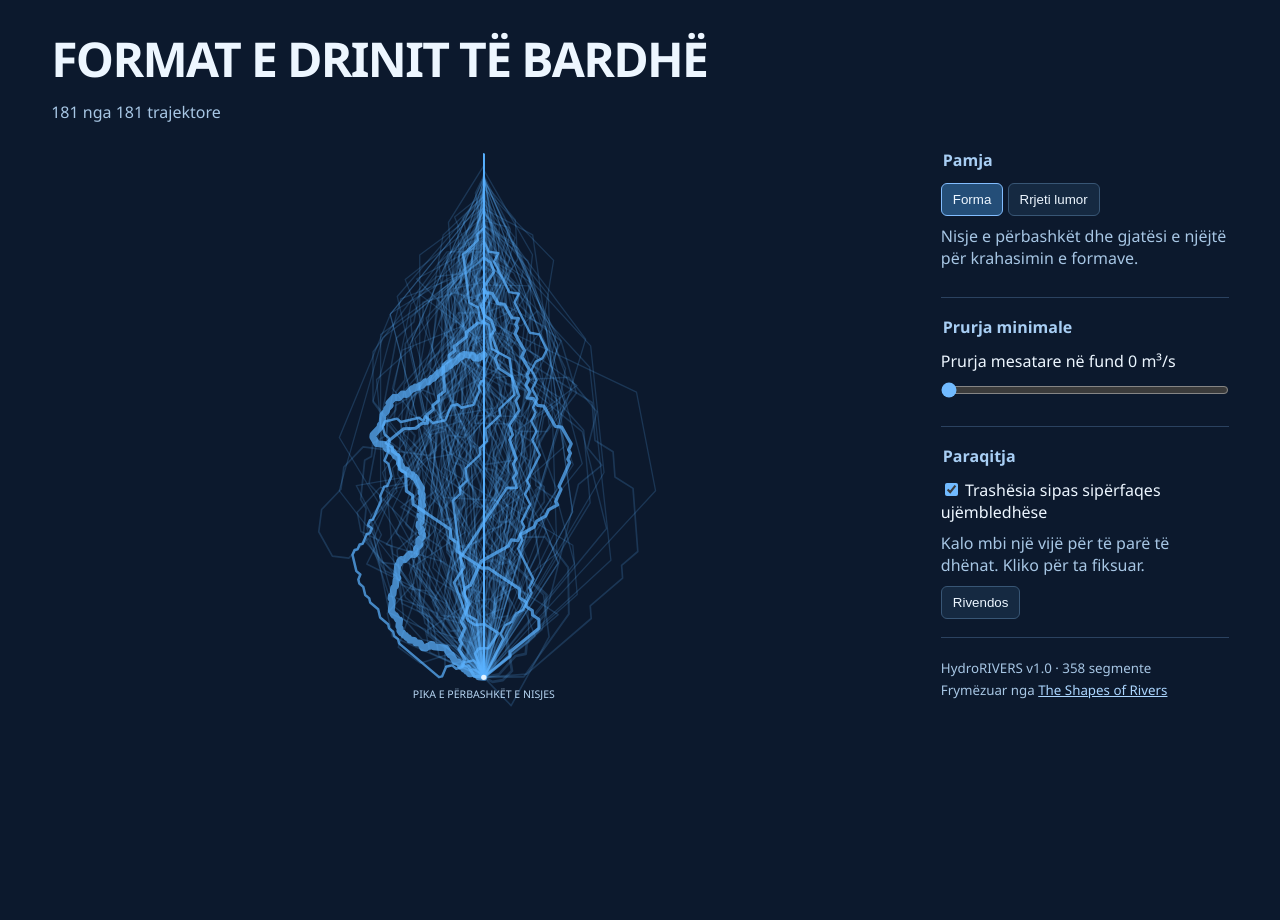
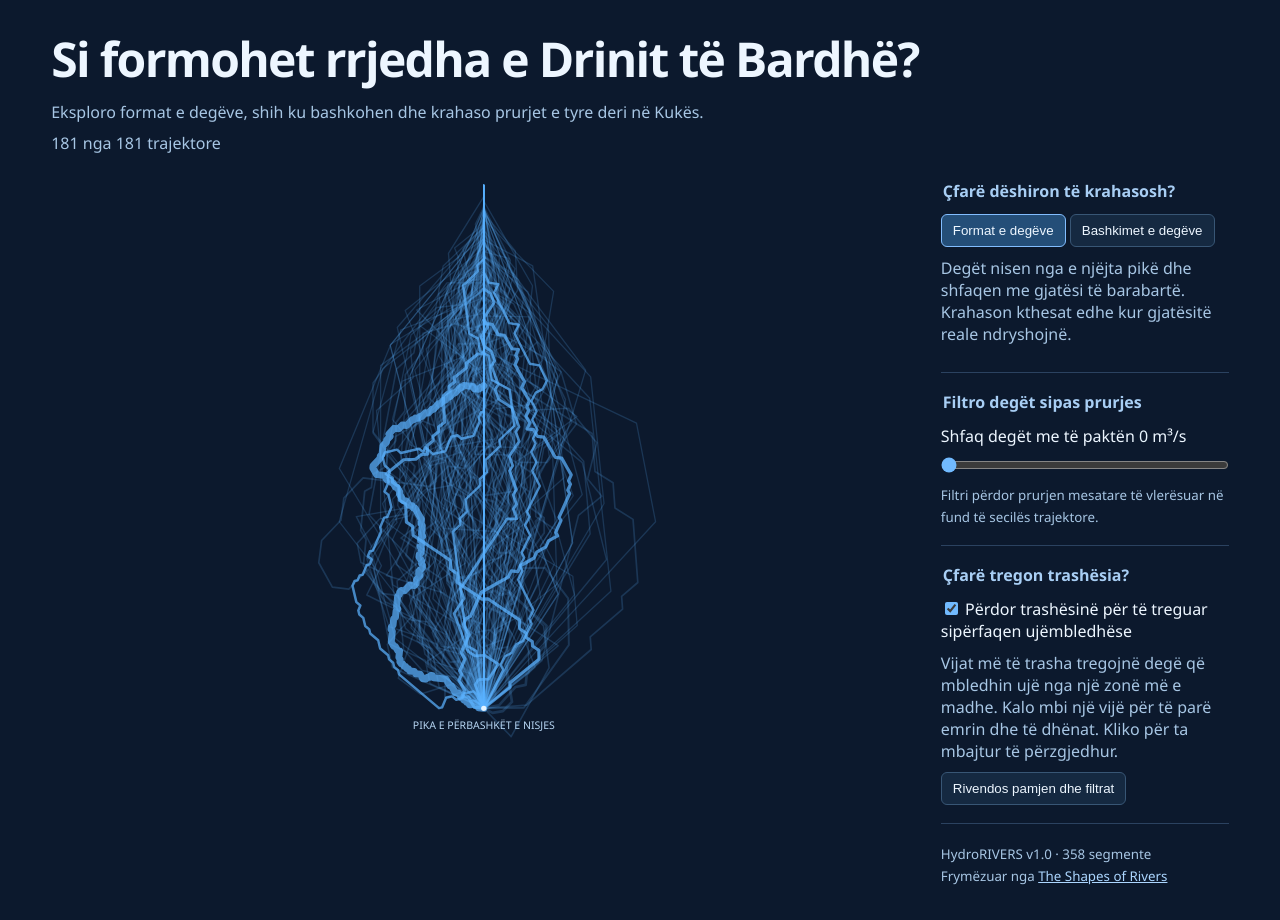
Before and after one commit to RizahMurseli/WizardRixah, a plain HTML site: page index.html in a window 1280 px wide. Before the commit the page ends 800 px from the top, so only its background shows below. Drawn offline with Linux system fonts and the light colour scheme.

Commit message:
Add files via upload

```diff
--- a/index.html
+++ b/index.html
@@ -1,6 +1,6 @@
 <!doctype html>
 <html lang="sq"><head><meta charset="utf-8"><meta name="viewport" content="width=device-width, initial-scale=1">
-<title>Format e Drinit të Bardhë</title>
+<title>Si formohet rrjedha e Drinit të Bardhë?</title>
 <style>
 :root{color-scheme:dark;font:16px "Segoe UI",sans-serif;background:#0c192d;color:#edf6ff}
 *{box-sizing:border-box}body{margin:0}main{max-width:1430px;margin:auto;padding:26px clamp(18px,4vw,60px)}
@@ -15,12 +15,12 @@ input[type=range]{width:100%;margin:10px 0}li{color:#a7c6e4}small{color:#a7c6e4}
 .hit{cursor:pointer}.visible{pointer-events:none}a{color:#acd6ff}output{color:#e9f6ff}
 @media(max-width:760px){.layout{display:flex;flex-direction:column}.figure{height:60vh;min-height:320px}aside{display:grid;grid-template-columns:repeat(auto-fit,minmax(220px,1fr));gap:10px}}
 </style></head><body><main>
-<header><h1>FORMAT E DRINIT TË BARDHË</h1><p id="count" aria-live="polite"></p></header>
+<header><h1>Si formohet rrjedha e Drinit të Bardhë?</h1><p>Eksploro format e degëve, shih ku bashkohen dhe krahaso prurjet e tyre deri në Kukës.</p><p id="count" aria-live="polite"></p></header>
 <div class="layout"><section class="figure" aria-label="Vizualizimi i degëve"><svg id="plot" viewBox="285 65 830 1090" role="group" aria-label="Trajektoret e Drinit të Bardhë"></svg><div id="tip" hidden></div></section>
 <aside>
-<fieldset><legend>Pamja</legend><button id="shape" aria-pressed="true">Forma</button> <button id="map" aria-pressed="false">Rrjeti lumor</button><p id="description"></p></fieldset>
-<fieldset><legend>Prurja minimale</legend><label for="flow">Prurja mesatare në fund <output id="value">0</output> m³/s</label><input id="flow" type="range" min="0" max="79" step="0.1" value="0"></fieldset>
-<fieldset><legend>Paraqitja</legend><label><input id="weighted" type="checkbox" checked> Trashësia sipas sipërfaqes ujëmbledhëse</label><p>Kalo mbi një vijë për të parë të dhënat. Kliko për ta fiksuar.</p><button id="reset">Rivendos</button></fieldset>
+<fieldset><legend>Çfarë dëshiron të krahasosh?</legend><button id="shape" aria-pressed="true">Format e degëve</button> <button id="map" aria-pressed="false">Bashkimet e degëve</button><p id="description"></p></fieldset>
+<fieldset><legend>Filtro degët sipas prurjes</legend><label for="flow">Shfaq degët me të paktën <output id="value">0</output> m³/s</label><input id="flow" type="range" min="0" max="79" step="0.1" value="0"><small>Filtri përdor prurjen mesatare të vlerësuar në fund të secilës trajektore.</small></fieldset>
+<fieldset><legend>Çfarë tregon trashësia?</legend><label><input id="weighted" type="checkbox" checked> Përdor trashësinë për të treguar sipërfaqen ujëmbledhëse</label><p>Vijat më të trasha tregojnë degë që mbledhin ujë nga një zonë më e madhe. Kalo mbi një vijë për të parë emrin dhe të dhënat. Kliko për ta mbajtur të përzgjedhur.</p><button id="reset">Rivendos pamjen dhe filtrat</button></fieldset>
 <p id="selection" aria-live="polite"></p>
 <small>HydroRIVERS v1.0 · 358 segmente<br>Frymëzuar nga <a href="https://dominicroye.github.io/shapes-of-rivers/">The Shapes of Rivers</a></small>
 </aside></div></main>
@@ -30,7 +30,7 @@ const $=id=>document.getElementById(id), plot=$('plot'), tip=$('tip');
 const fmt=(n,d=1)=>n.toLocaleString('sq-AL',{maximumFractionDigits:d});
 let mode='shape', pinned=null, hover=null;
 function details(b,i){
-  return (b.name || 'Degë pa emër të verifikuar · '+(i+1))+'\n'+fmt(b.length)+' km · '+fmt(b.q,3)+' m³/s\n'+fmt(b.area)+' km² sipërfaqe ujëmbledhëse';
+  return (b.name || 'Degë pa emër të verifikuar · '+(i+1))+'\n'+'Gjatësia: '+fmt(b.length)+' km · Prurja mesatare: '+fmt(b.q,3)+' m³/s\n'+fmt(b.area)+' km² sipërfaqe ujëmbledhëse';
 }
 function showTip(event,b,i){
   const box=plot.getBoundingClientRect();
@@ -58,7 +58,7 @@ function draw(){
   $('count').textContent=items.length+' nga '+branches.length+' trajektore';
   $('shape').setAttribute('aria-pressed',mode==='shape');
   $('map').setAttribute('aria-pressed',mode==='map');
-  $('description').textContent=mode==='shape'?'Nisje e përbashkët dhe gjatësi e njëjtë për krahasimin e formave.':'Degët shfaqen në pozicionet e tyre dhe ruajnë bashkimet.';
+  $('description').textContent=mode==='shape'?'Degët nisen nga e njëjta pikë dhe shfaqen me gjatësi të barabartë. Krahason kthesat edhe kur gjatësitë reale ndryshojnë.':'Shih ku bashkohen degët dhe ndiq rrjedhën kryesore deri në Kukës.';
   plot.setAttribute('viewBox',mode==='shape'?'285 65 830 1090':'280 165 850 975');
   plot.replaceChildren();
   const make=(tag,attrs)=>{
```
